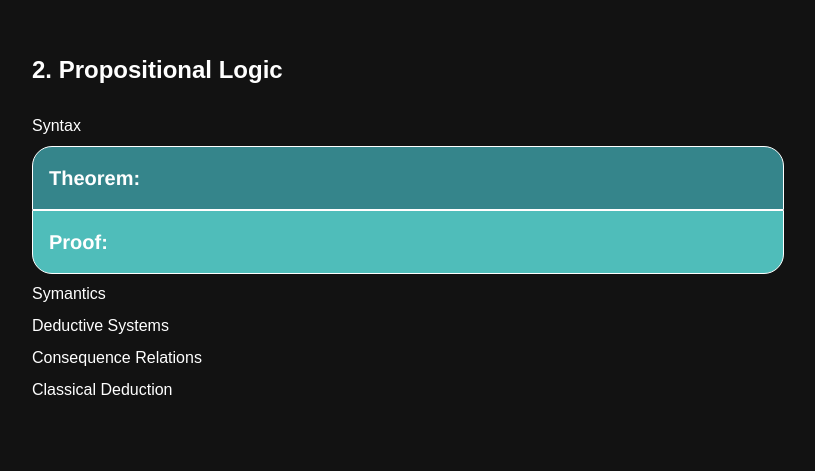
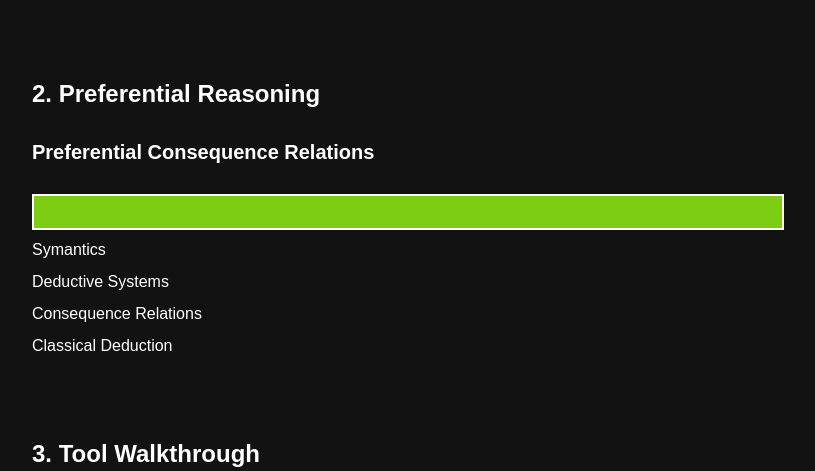
Before and after one commit to Anri-Lombard/Defeasible-Reasoning, a Next.js app: page / in a window 1280 px wide. Shown: the part 3060-3531 px from the top of the page, without its empty margins (232-1047 px from the left). Built offline with nearby package versions, Linux system fonts and the light colour scheme.

Commit message:
Content for prop logic

```diff
--- /dev/null
+++ b/components/Defenition.tsx
@@ -0,0 +1,11 @@
+import styles from '../styles/Defenition.module.css';
+
+const Defenition = (props: any) => {
+    return (
+        <div className={styles.defenition}>
+            {props.children}
+        </div>
+    )
+}
+
+export default Defenition;
--- a/package.json
+++ b/package.json
@@ -12,7 +12,10 @@
     "next": "12.2.4",
     "next-themes": "^0.2.0",
     "react": "18.2.0",
-    "react-dom": "18.2.0"
+    "react-dom": "18.2.0",
+    "react-katex": "^3.0.1",
+    "react-markdown": "^8.0.3",
+    "remark-math": "^5.1.1"
   },
   "devDependencies": {
     "@types/node": "18.6.5",
--- a/pages/index.tsx
+++ b/pages/index.tsx
@@ -3,10 +3,14 @@ import Head from 'next/head'
 import React, { useState, useEffect } from 'react';
 import styles from '../styles/Home.module.css'
 import Theorem from '../components/Theorem'
+import Defenition from '../components/Defenition'
 
 const Home: NextPage = () => {
   const [scrollPosition, setScrollPosition] = useState(0);
   const [showScrollUp, setShowScrollUp] = useState(false);
+
+  const inlineFormula = `k_{n+1} = n^2 + k_n^2 - k_{n-1}`;
+  const blockFormula = `\\int_0^\\infty x^2 dx`;
 
   const handleScroll = () => {
     const position = window.pageYOffset;
@@ -119,7 +123,7 @@ const Home: NextPage = () => {
             - <strong>Wikipedia</strong>
           </div>
 
-          <h3>Defeasible Reasoning</h3>
+          <h3 className={styles.sectionHeading}>Defeasible Reasoning</h3>
           <div className={styles.videos}>
             <iframe width="560" height="315" src="https://www.youtube.com/embed/Yf_S4d2BU4M" title="YouTube video player" frameborder="0" allow="accelerometer; autoplay; clipboard-write; encrypted-media; gyroscope; picture-in-picture" allowfullscreen></iframe>
           </div>
@@ -128,13 +132,14 @@ const Home: NextPage = () => {
           </div>
         </section>
         <section className={styles.section}>
-          <h1>2. Propositional Logic</h1>
+          <h1>2. Preferential Reasoning</h1>
 
           <div>
-            <h3>Syntax</h3>
+            <h3 className={styles.sectionHeading}>Preferential Consequence Relations</h3>
           </div>
           <div>
-            <Theorem></Theorem>
+             <Defenition>
+             </Defenition>
           </div>
           <div>
             <h3>Symantics</h3>
--- /dev/null
+++ b/styles/Defenition.module.css
@@ -0,0 +1,8 @@
+.defenition {
+    display: block;
+    width: 100%;
+    padding: 1rem;
+    margin: auto;
+    background-color: #7DCE13;
+    border: 2px solid white;
+}
```
Also changed, not shown: 2 other files (tests, documents, lock files or other folders).
